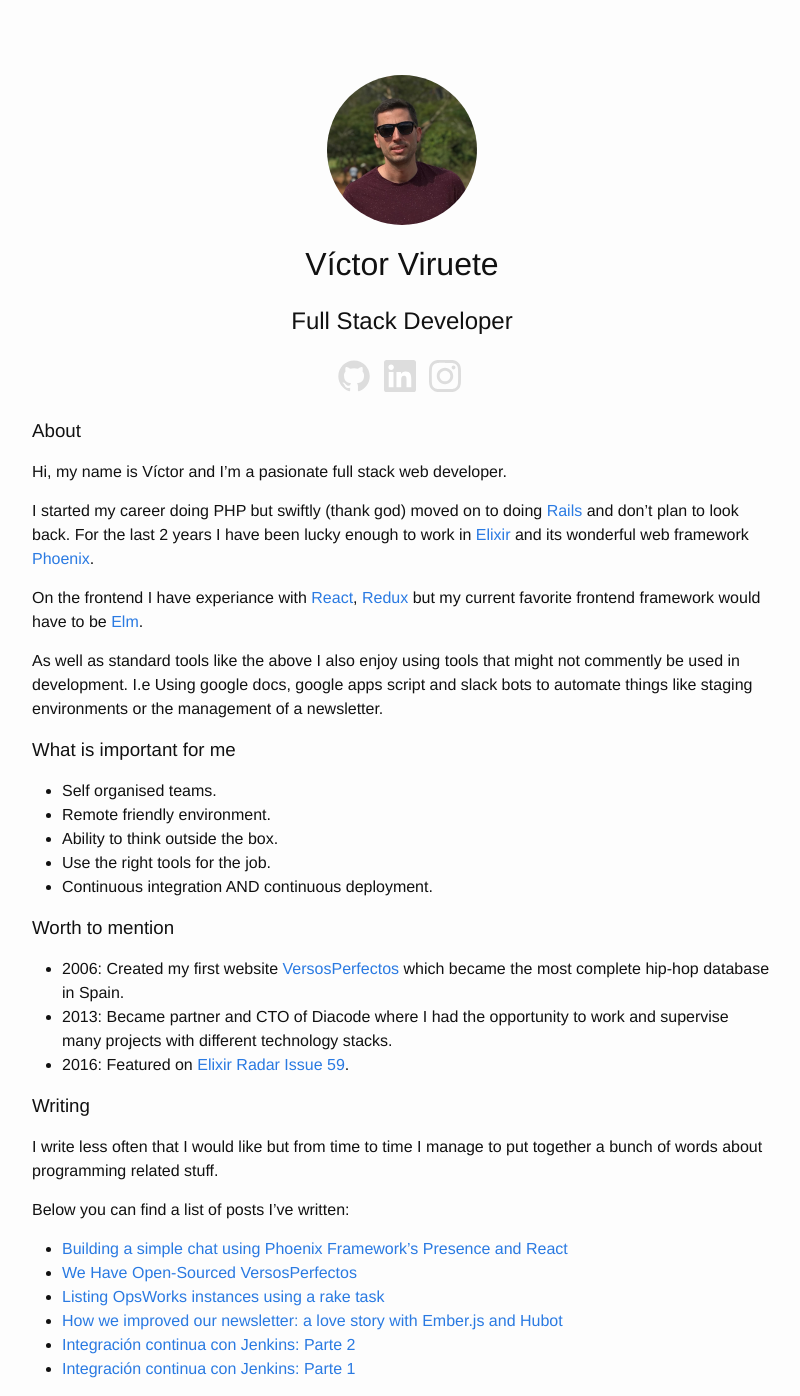
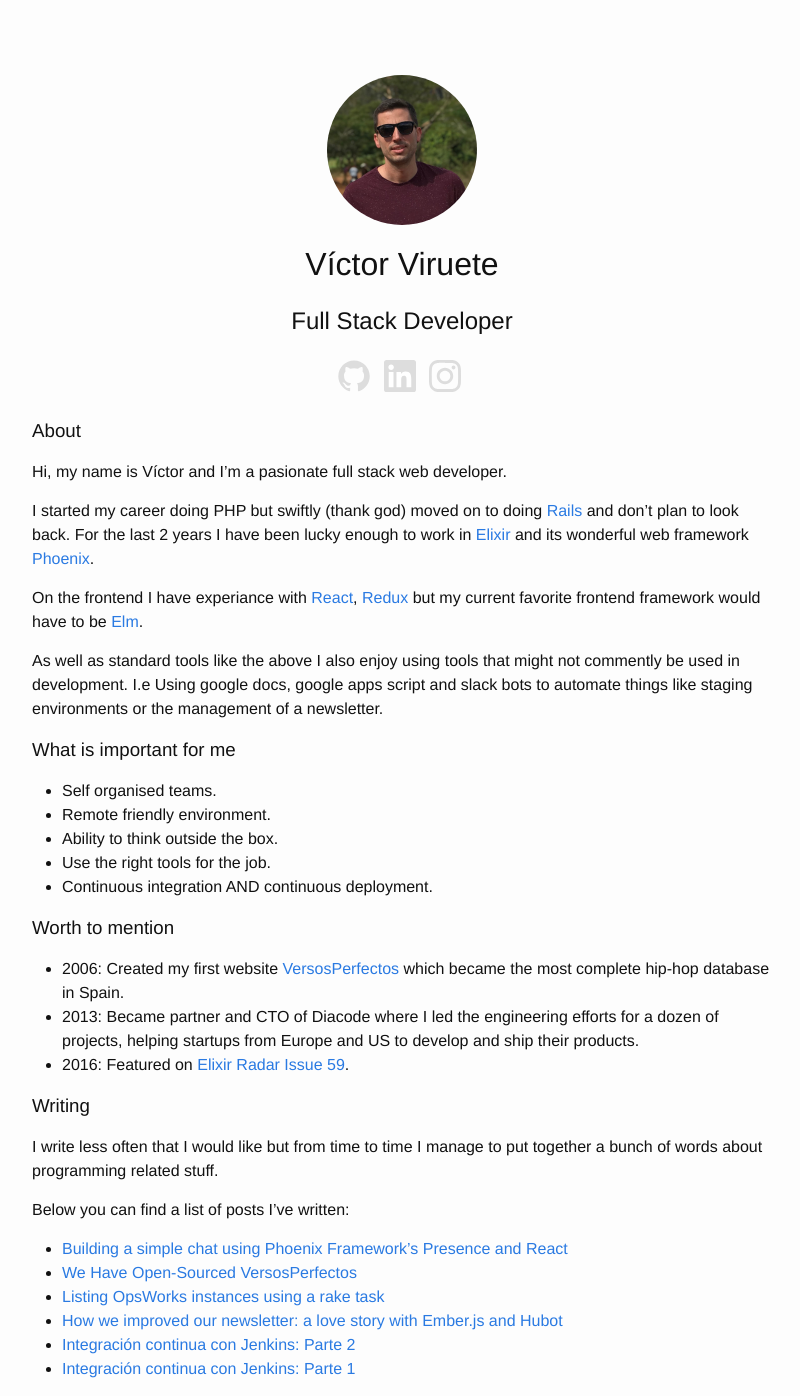
Before and after one commit to hopsor/hopsor.github.io, a Jekyll site: the page built from index.md, in a window 1280 px wide. Shown: the whole page, without its empty margins (238-1038 px from the left). Built offline with Jekyll 4.4.1, drawn with Linux system fonts in a browser that asks for light colours; our own code applies the rules of GitHub Pages for plain Markdown files.

Commit message:
updated diacode description

```diff
--- a/index.md
+++ b/index.md
@@ -34,8 +34,9 @@ slack bots to automate things like staging environments or the management of a n
 
 - 2006: Created my first website [VersosPerfectos](http://versosperfectos.com/)
 which became the most complete hip-hop database in Spain.
-- 2013: Became partner and CTO of Diacode where I had the opportunity to work
-and supervise many projects with different technology stacks.
+- 2013: Became partner and CTO of Diacode where I led the engineering efforts
+for a dozen of projects, helping startups from Europe and US to develop and ship
+their products.
 - 2016: Featured on [Elixir Radar Issue 59](https://app.rdstation.com.br/mail/d9e87346-37d6-4b59-aaa9-082ff6c0d3f9).
 
 
```
